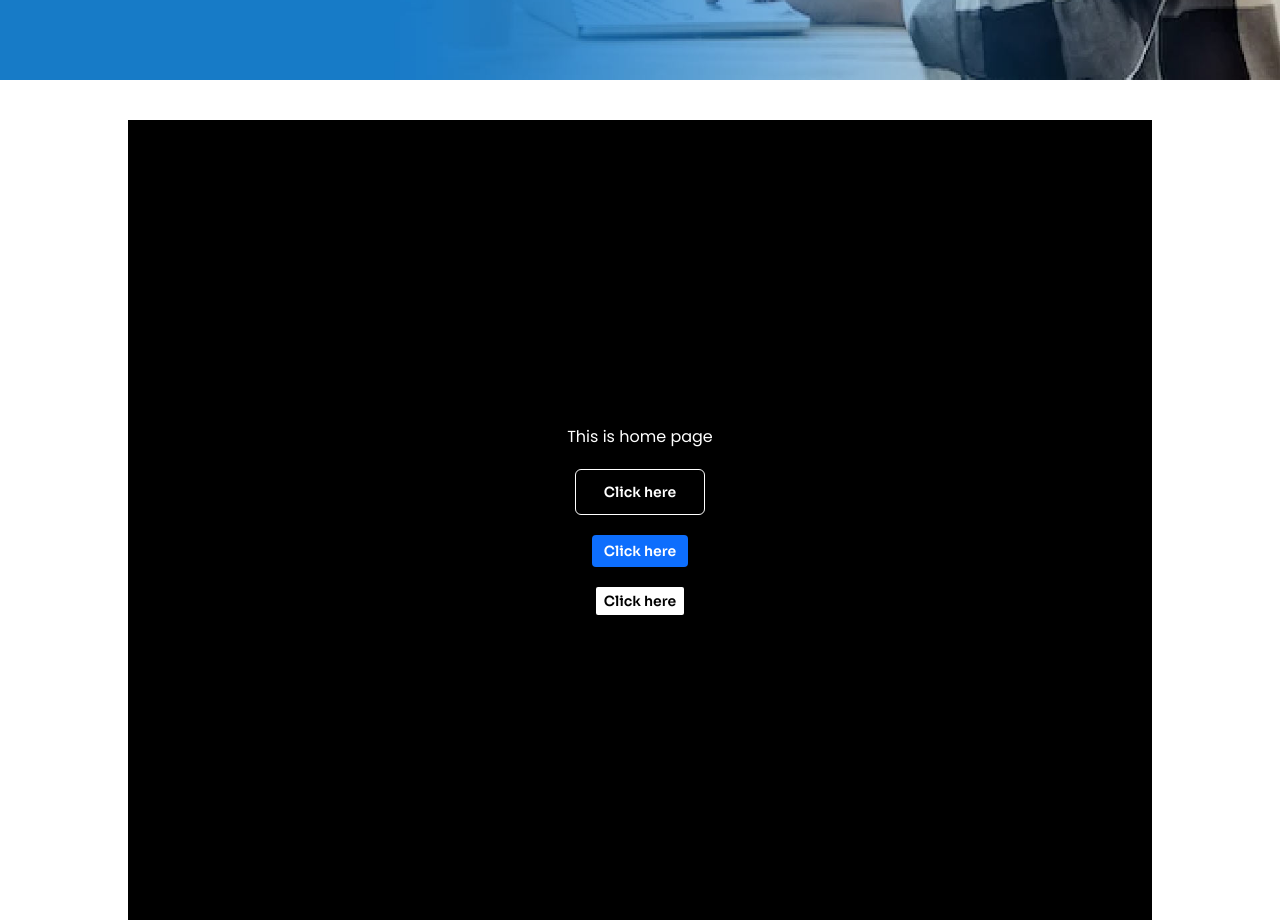
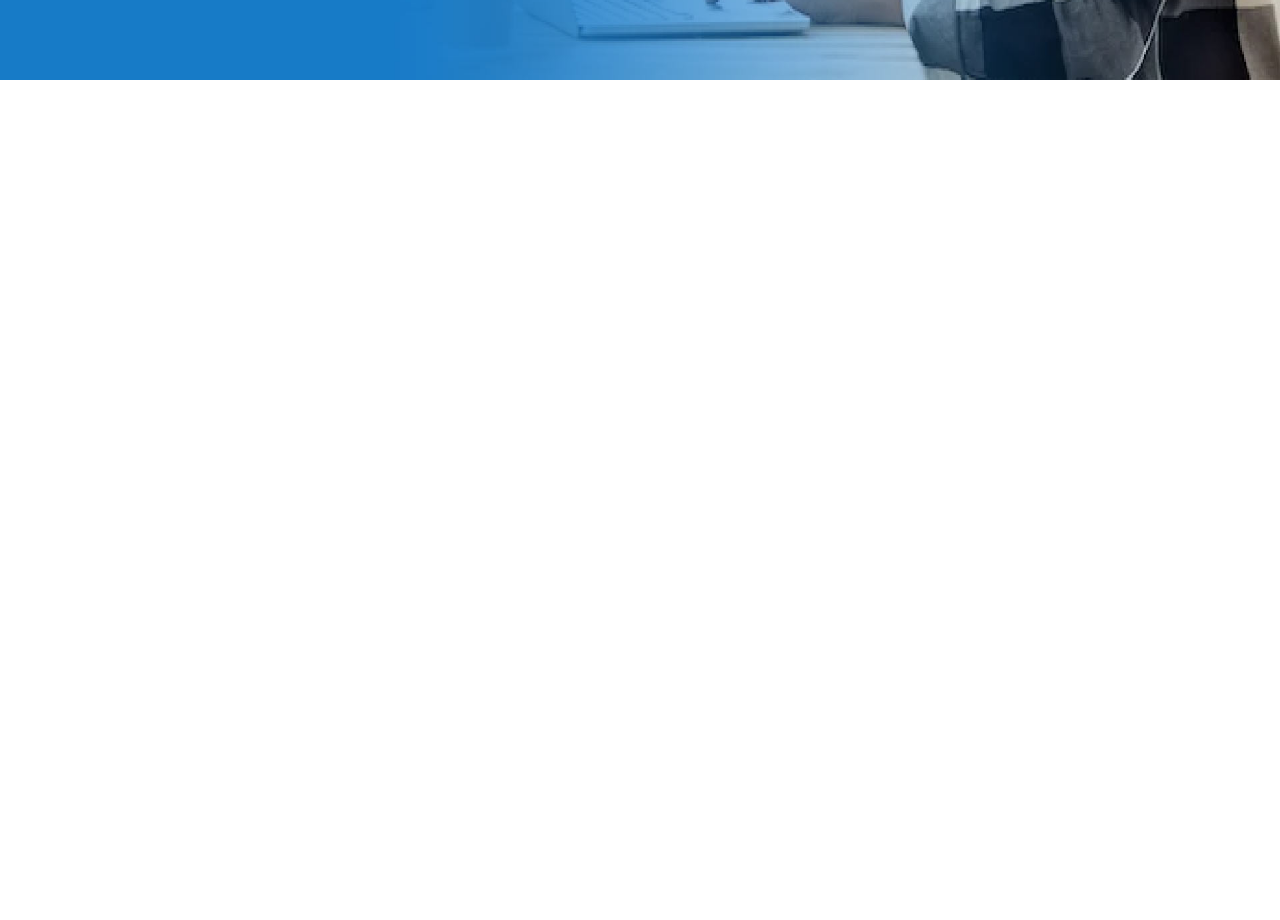
Before and after one commit to Salman-Ahamad/life-change-bd, a Next.js app: page / in a window 1280 px wide. Shown: the part 720-1640 px from the top of the page. After the commit the page ends 800 px from the top, so only its background shows below. Built offline with nearby package versions, Linux system fonts and the light colour scheme.

Commit message:
Test page add

```diff
--- a/app/page.tsx
+++ b/app/page.tsx
@@ -1,20 +1,11 @@
 "use client";
 
 import { Hero } from "@/components/Home";
-import { Button, Container, MainContainer } from "@/universal";
 
 const Home = () => (
-  <>
+  <main>
     <Hero />
-    <MainContainer>
-      <Container className="flex justify-center items-center gap-5 mt-10 text-center h-screen bg-black flex-col">
-        <h1 className="text-white">This is home page</h1>
-        <Button variant="primary">Click here</Button>
-        <Button variant="secondary">Click here</Button>
-        <Button variant="accent">Click here</Button>
-      </Container>
-    </MainContainer>
-  </>
+  </main>
 );
 
 export default Home;
--- /dev/null
+++ b/app/test/page.tsx
@@ -0,0 +1,18 @@
+"use client";
+
+import { Button, CommonText, Container, MainContainer } from "@/universal";
+
+const Test = () => (
+  <MainContainer>
+    <Container className="flex justify-center items-center gap-5 mt-10 text-center h-screen bg-black flex-col">
+      <CommonText className="text-white">
+        This is Test page Common test demo
+      </CommonText>
+      <Button variant="primary">Click here</Button>
+      <Button variant="secondary">Click here</Button>
+      <Button variant="accent">Click here</Button>
+    </Container>
+  </MainContainer>
+);
+
+export default Test;
--- a/package.json
+++ b/package.json
@@ -19,6 +19,7 @@
     "postcss": "8.4.29",
     "react": "18.2.0",
     "react-dom": "18.2.0",
+    "react-icons": "^4.11.0",
     "tailwind-merge": "^1.14.0",
     "tailwindcss": "3.3.3",
     "typescript": "5.2.2"
```
Also changed, not shown: 1 other file (tests, documents, lock files or other folders).
